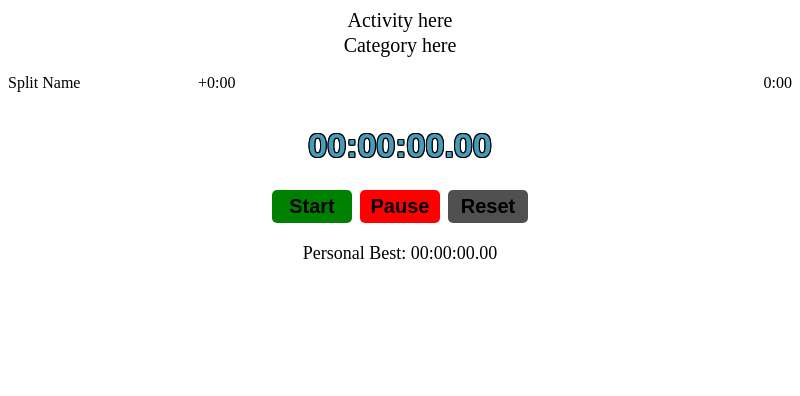
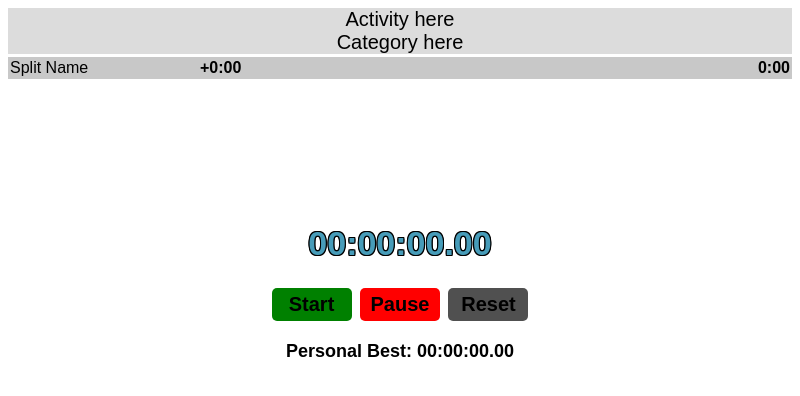
Before and after one commit to hollowdll/electron-project, an Electron app: page src/html/timer-and-splits.html in a window 800 px wide. Drawn offline with Linux system fonts and the light colour scheme.

Commit message:
improve UI and new js file

```diff
--- a/src/css/timer-and-splits.css
+++ b/src/css/timer-and-splits.css
@@ -1,12 +1,38 @@
-.layout {
+body {
+    overflow-y: hidden;
+    font-family: sans-serif;
+}
 
+.top {
+    background-color: rgb(220,220,220);
 }
 
 #activity, #category {
     text-align: center;
     margin: 0;
-    padding: 1px;
+    padding: 0;
     font-size: 20px;
+}
+
+.split-list {
+    width: 100%;
+    height: 150px;
+    overflow-y: auto;
+}
+
+/* Hide scrollbar */
+/*
+.split-list::-webkit-scrollbar {
+    display: none;
+}
+*/
+
+#split-holder {
+    background-color: rgb(200,200,200);
+    padding: 2px;
+    margin: 0;
+    margin-top: 3px;
+    margin-bottom: 3px;
 }
 
 #split-name {
@@ -16,17 +42,20 @@
 
 #split-time {
     float: right;
+    font-weight: bold;
 }
 
 #split-time-save {
+    font-weight: bold;
+}
 
-}
 
 
 /* Timer */
 
-#timer {
+#timer-label {
     width: 100%;
+    margin-top: 20px;
     text-align: center;
     font-size: 34px;
     font-weight: bold;
@@ -85,4 +114,5 @@
 #personal-best {
     font-size: 18px;
     text-align: center;
+    font-weight: bold;
 }
--- a/src/html/timer-and-splits.html
+++ b/src/html/timer-and-splits.html
@@ -9,7 +9,7 @@
         <title></title>
         <link rel="stylesheet" href="../css/timer-and-splits.css">
 
-
+        <script defer src="../javascript/timer.js"></script>
 
     </head>
 
@@ -28,7 +28,7 @@
                 </p>
             </div>
 
-            <p id="timer">00:00:00.00</p>
+            <p id="timer-label">00:00:00.00</p>
 
             <div class="timer-buttons">
                 <button id="start-button">Start</button>
--- a/src/index.js
+++ b/src/index.js
@@ -70,7 +70,7 @@ const createTimerWindow = () => {
 const createTimerAndSplitsWindow = (activityName) => {
     const createdWindow = new BrowserWindow({
         width: 400,
-        height: 550,
+        height: 600,
         webPreferences: {
             preload: path.join(__dirname, "preload.js"),
             sandbox: true,
--- /dev/null
+++ b/src/javascript/timer-and-splits.js
@@ -0,0 +1,3 @@
+//----------------------------------------------//
+// Timer and splits window events and functions //
+//----------------------------------------------//
```
Also changed, not shown: src/javascript/split-editor.js (+18 -1 lines).
